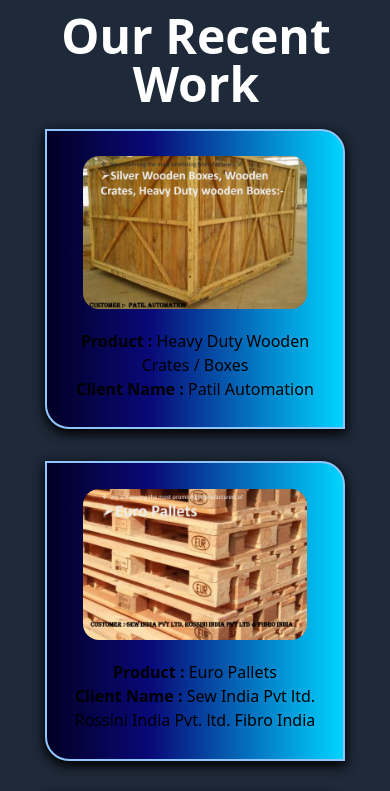
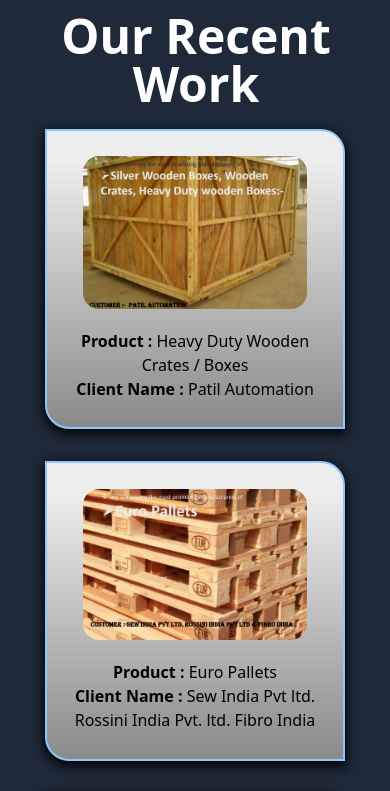
Before and after one commit to tejas0937/rgp-project, a React (Vite) app: page /products in a window 390 px wide. Shown: the part 9400-10191 px from the top of the page. Built offline with nearby package versions, Linux system fonts and the light colour scheme.

Commit message:
ourwork-bg changed

```diff
--- a/src/components/prod.css
+++ b/src/components/prod.css
@@ -98,7 +98,7 @@
         scale: 1;
     }
 }
-@media (max-width: 900px) {
+@media (max-width: 1000px) {
     .mainhead {
         font-size: 50px;
         margin-bottom: 30px;
@@ -112,10 +112,7 @@
         width: 45%;
         max-height: 350px;
     }
-    .work-ind{
-        background: #020024;
-background: linear-gradient(90deg, rgba(2, 0, 36, 1) 0%, rgba(9, 9, 121, 1) 35%, rgba(0, 212, 255, 1) 100%);
-    }
+
     .prod-ind:hover{
         max-height: 450px;
     }
--- a/src/components/products.jsx
+++ b/src/components/products.jsx
@@ -110,7 +110,7 @@ const Products = () => {
                 ourwork.map((product, id) => (
                   <div
                     key={id}
-                    className='work-ind w-full bg-[#ededed] bg-[linear-gradient(180deg,_rgba(237,237,237,1)_10%,_rgba(138,138,138,1)_100%)] sm:w-1/3 md:w-1/3 lg:w-1/4  p-5 text-center border-blue-300 border-2 justify-center flex flex-col items-center m-2 md:m-5 rounded-bl-3xl rounded-tr-3xl h-90 transition-transform duration-300 hover:scale-105 hover:shadow-2xl'
+                    className='work-ind w-full  bg-[#ededed] bg-[linear-gradient(180deg,_rgba(237,237,237,1)_10%,_rgba(138,138,138,1)_100%)] sm:w-1/3 md:w-1/3 lg:w-1/4  p-5 text-center border-blue-300 border-2 justify-center flex flex-col items-center m-2 md:m-5 rounded-bl-3xl rounded-tr-3xl h-90 transition-transform duration-300 hover:scale-105 hover:shadow-2xl'
                   >
                     <img className='w-7/8 mb-5 rounded-2xl' src={product.imgsrc} alt={product.title ? `Recent work: ${product.title} ${product.desc}` : `Recent work project ${id + 1}`} />
                     <h1> <b>Product :</b> {product.title}</h1>
```
